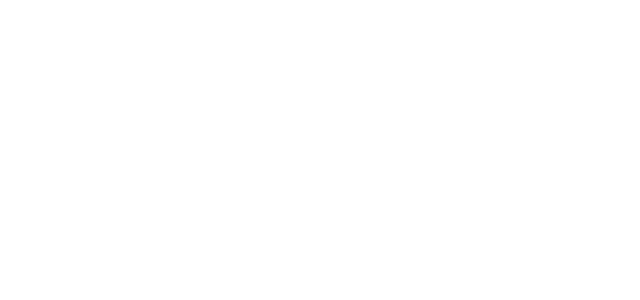
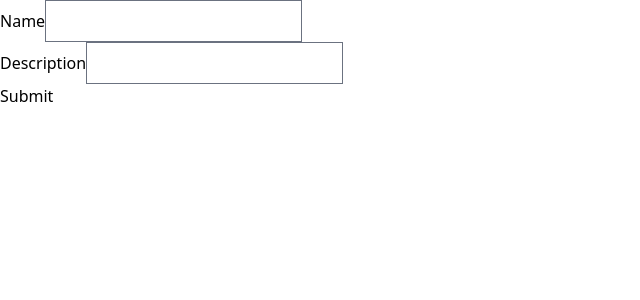
Before and after one commit to jimmy-magee/visible-thread-demo-tailwind-ui, a React (Vite) app: page /organisation/add in a window 1280 px wide. Before the commit this address had no page. Shown: the top 300 px of the page, without its empty margins (0-640 px from the left). Built offline with nearby package versions, Linux system fonts and the light colour scheme.

Commit message:
Adding new organisation form

```diff
--- a/src/App.tsx
+++ b/src/App.tsx
@@ -33,6 +33,7 @@
 
               <Route path="organisations" element={<OrganisationList />} />
               <Route path="organisations/:id" element={<Organisation />} />
+              <Route path="organisation/add" element={<AddOrganisation />} />
               <Route path=":organisationId/teams/:teamId" element={<Team />} />
               <Route path=":organisationId/users/:userId" element={<User />} />
               <Route path=":organisationId/teams/:teamId/users" element={<AddUser />} />
--- a/src/components/organisation/AddOrganisation.tsx
+++ b/src/components/organisation/AddOrganisation.tsx
@@ -4,23 +4,21 @@
 
 const AddOrganisation: React.FC = () => {
   const initialOrganisationState = {
-    id: null,
     name: "",
-    description: "",
-    published: false
+    description: ""
   };
-  const [supplier, setOrganisation] = useState<IOrganisationData>(initialOrganisationState);
+  const [organisation, setOrganisation] = useState<IOrganisationData>(initialOrganisationState);
   const [submitted, setSubmitted] = useState<boolean>(false);
 
   const handleInputChange = (event: ChangeEvent<HTMLInputElement>) => {
     const { name, value } = event.target;
-    setOrganisation({ ...supplier, [name]: value });
+    setOrganisation({ ...organisation, [name]: value });
   };
 
   const saveOrganisation = () => {
     var data = {
-      name: supplier.name,
-      description: supplier.description
+      name: organisation.name,
+      description: organisation.description
     };
 
     OrganisationDataService.create(data)
@@ -28,8 +26,7 @@
         setOrganisation({
           id: response.data.id,
           name: response.data.name,
-          description: response.data.description,
-          published: response.data.published
+          description: response.data.description
         });
         setSubmitted(true);
         console.log(response.data);
@@ -62,7 +59,7 @@
               className="form-control"
               id="name"
               required
-              value={supplier.name}
+              value={organisation.name}
               onChange={handleInputChange}
               name="name"
             />
@@ -75,7 +72,7 @@
               className="form-control"
               id="description"
               required
-              value={supplier.description}
+              value={organisation.description}
               onChange={handleInputChange}
               name="description"
             />
--- a/src/components/organisation/Organisation.tsx
+++ b/src/components/organisation/Organisation.tsx
@@ -225,7 +225,7 @@
       ) : (
         <div>
           <br />
-          <p>Please click on a Organisation...</p>
+          <p> Add Team</p>
         </div>
       )}
     </div>
--- a/src/components/organisation/OrganisationList.tsx
+++ b/src/components/organisation/OrganisationList.tsx
@@ -90,6 +90,7 @@
       </div>
       <div className="col-md-6">
         <h4>Organisation List</h4>
+          <Link to="/organisation/add"> Add Organisation</Link>
 
         <ul className="list-group">
           {organisations &&
```
